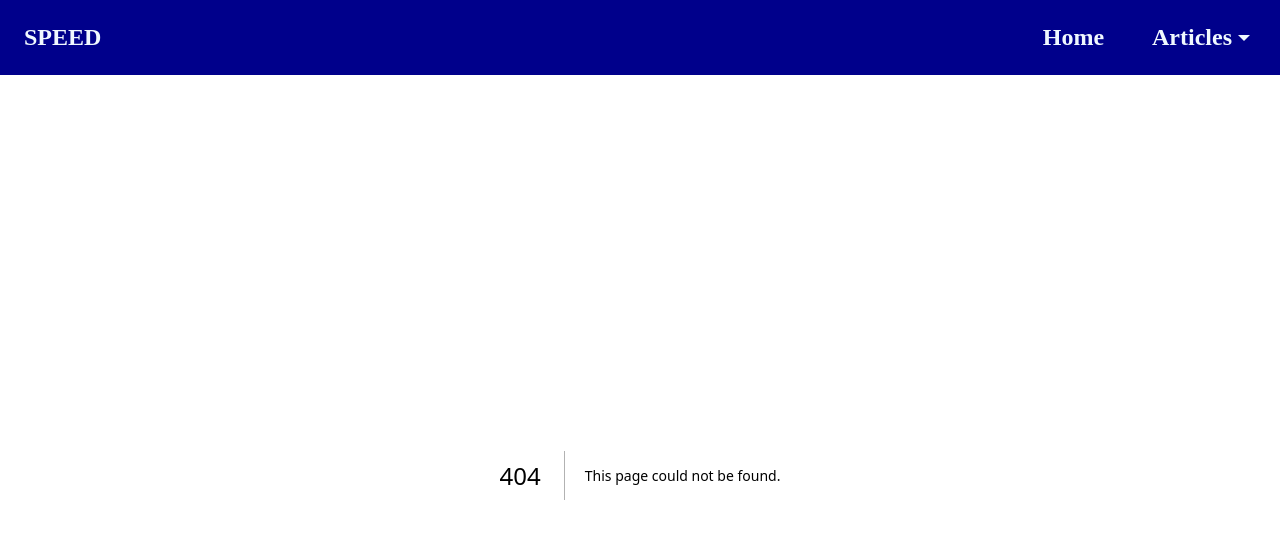
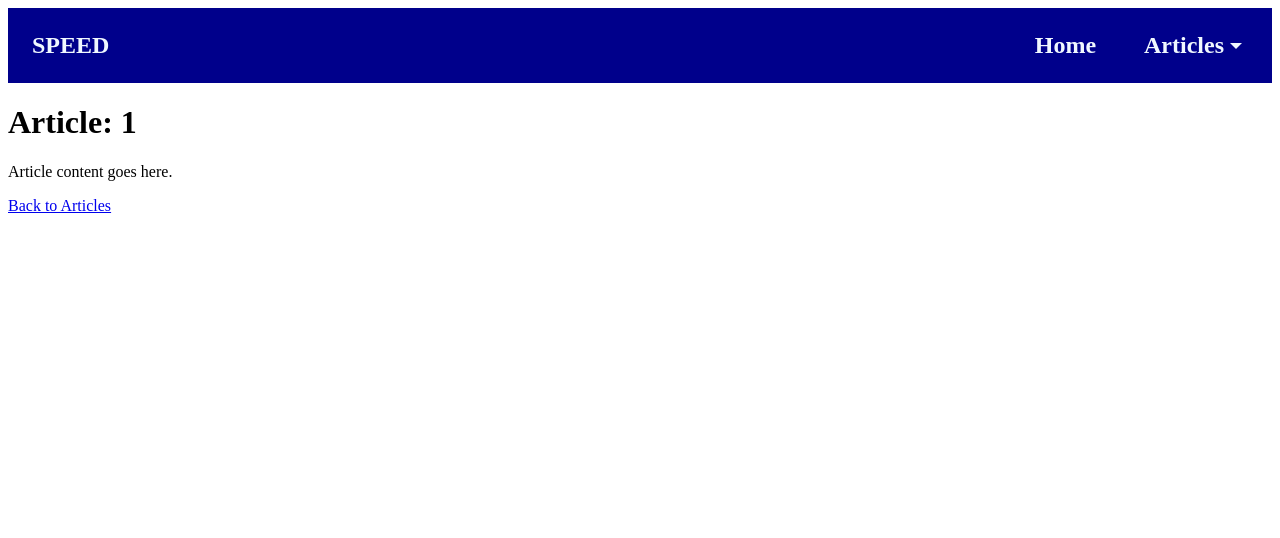
Before and after one commit to ense7015406/Assignment, a Next.js app in the folder frontend/: page /articles/1 in a window 1280 px wide. Before the commit this address had no page. Shown: the top 538 px of the page. Built offline with nearby package versions, Linux system fonts and the light colour scheme.

Commit message:
now we can view more detail about the article
feat: I was able to have it so that the title on the table is clickable and now would open up the contents of the article about it on a new page

```diff
--- /dev/null
+++ b/frontend/src/pages/articles/[articleId].tsx
@@ -0,0 +1,21 @@
+import { useRouter } from "next/router";
+import Link from "next/link";
+import React from "react";
+
+const ArticlePage = () => {
+  const router = useRouter();
+  const { articleId } = router.query;
+
+  // You can fetch the article content based on the articleId here
+  const articleContent = "Article content goes here.";
+
+  return (
+    <div>
+      <h1>Article: {articleId}</h1>
+      <p>{articleContent}</p>
+      <Link href="/articles">Back to Articles</Link>
+    </div>
+  );
+};
+
+export default ArticlePage;
```
Also changed, not shown: frontend/src/components/table/CustomLinks.tsx (added, +29 -0 lines), frontend/src/components/table/SortableTable.tsx (+16 -10 lines), frontend/src/pages/articles/articleDetailPage.tsx (deleted, +0 -8 lines).
